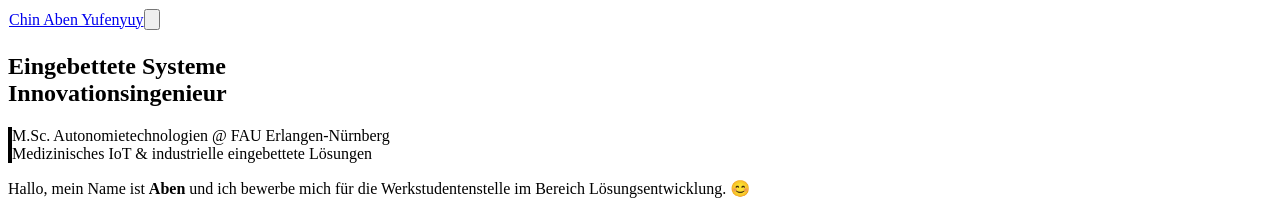
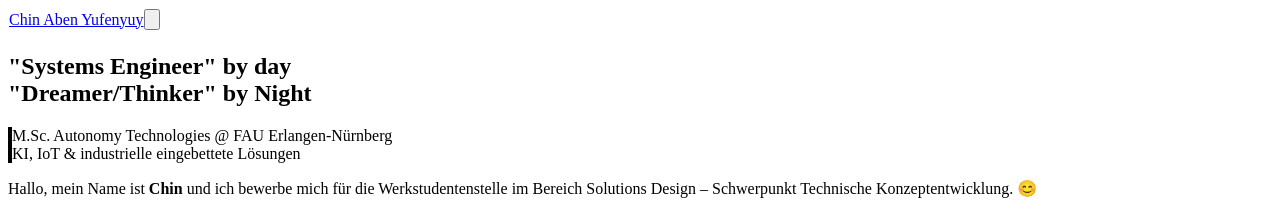
Before and after one commit to AbenChin/OnePager, a website: page public/indexde.html in a window 1280 px wide. Shown: the top 211 px of the page. Drawn offline with nearby package versions, Linux system fonts and the light colour scheme; files that its build step writes are made by us from their sources; files whose address does not match are found by name.

Commit message:
Updated index

```diff
--- a/public/indexde.html
+++ b/public/indexde.html
@@ -157,18 +157,18 @@
                         class="backdrop-blur-xl bg-white p-10 rounded-2xl shadow-2xl transform hover:shadow-2xl transition-all duration-300 hover:-translate-y-2">
                         <!-- Main Title -->
                         <h1 class="text-5xl md:text-6xl font-merriweather text-accent-blue leading-tight">
-                            Eingebettete Systeme
+                            "Systems Engineer" by day<br />
                             <span class="block mt-2 text-accent-orange">
-                                Innovationsingenieur
+                                "Dreamer/Thinker" by Night
                             </span>
                         </h1>
 
                         <!-- Subtitle -->
                         <div class="mt-6 relative">
                             <p class="text-xl text-accent-blue relative z-10 pl-4 border-l-4 border-accent-orange">
-                                M.Sc. Autonomietechnologien @ FAU Erlangen-Nürnberg<br />
+                                M.Sc. Autonomy Technologies @ FAU Erlangen-Nürnberg<br />
                                 <span class="font-semibold text-accent-orange">
-                                    Medizinisches IoT & industrielle eingebettete Lösungen
+                                    KI, IoT & industrielle eingebettete Lösungen
                                 </span>
                             </p>
                             <div
@@ -178,9 +178,9 @@
 
                         <!-- Friendly Intro -->
                         <p class="mt-8 text-lg text-gray-700">
-                            Hallo, mein Name ist <strong class="text-accent-blue">Aben</strong> und ich bewerbe mich für
+                            Hallo, mein Name ist <strong class="text-accent-blue">Chin</strong> und ich bewerbe mich für
                             die
-                            Werkstudentenstelle im Bereich Lösungsentwicklung. 😊
+                            Werkstudentenstelle im Bereich Solutions Design – Schwerpunkt Technische Konzeptentwicklung. 😊
                         </p>
                     </div>
 
@@ -741,7 +741,7 @@
         <section id="fit-for-role" class="py-20 bg-gradient-to-br from-blue-100 via-white to-orange-100 px-6">
             <div class="max-w-6xl mx-auto">
                 <h2 class="text-4xl font-bold text-gray-900 mb-12 text-center border-b-4 border-blue-500 pb-2">
-                    Warum ich gut zu AdvaStore SE passe
+                    Warum ich gut zum Solutions-Team passe
                 </h2>
                 <div class="bg-white p-8 rounded-2xl shadow-lg border border-gray-200">
                     <p class="text-lg text-gray-700 mb-6">
@@ -852,7 +852,7 @@
                                         d="M19 0h-14c-2.761 0-5 2.239-5 5v14c0 2.761 2.239 5 5 5h14c2.762 0 5-2.239 5-5v-14c0-2.761-2.238-5-5-5zm-11 19h-3v-11h3v11zm-1.5-12.268c-.966 0-1.75-.79-1.75-1.764s.784-1.764 1.75-1.764 1.75.79 1.75 1.764-.783 1.764-1.75 1.764zm13.5 12.268h-3v-5.604c0-3.368-4-3.113-4 0v5.604h-3v-11h3v1.765c1.396-2.586 7-2.777 7 2.476v6.759z" />
                                 </svg>
                             </a>
-                            <a href="https://github.com/yourprofile"
+                            <a href="https://github.com/abenchin"
                                 class="p-2 bg-blue-800 rounded-full hover:bg-accent-orange transition-colors">
                                 <svg class="w-5 h-5" fill="currentColor" viewBox="0 0 24 24">
                                     <path
@@ -873,7 +873,7 @@
                 <div class="pt-8 border-t border-blue-800 text-center">
                     <p class="text-sm text-blue-400">
                         © 2025 Chin Aben Yufenyuy. Alle Rechte vorbehalten.<br>
-                        Mit Liebe ♥ für AdvaStore SE gestaltet
+                        Mit Liebe ♥ für die Präsi bei AdvaStore SE gestaltet
                     </p>
                 </div>
             </div>
```
